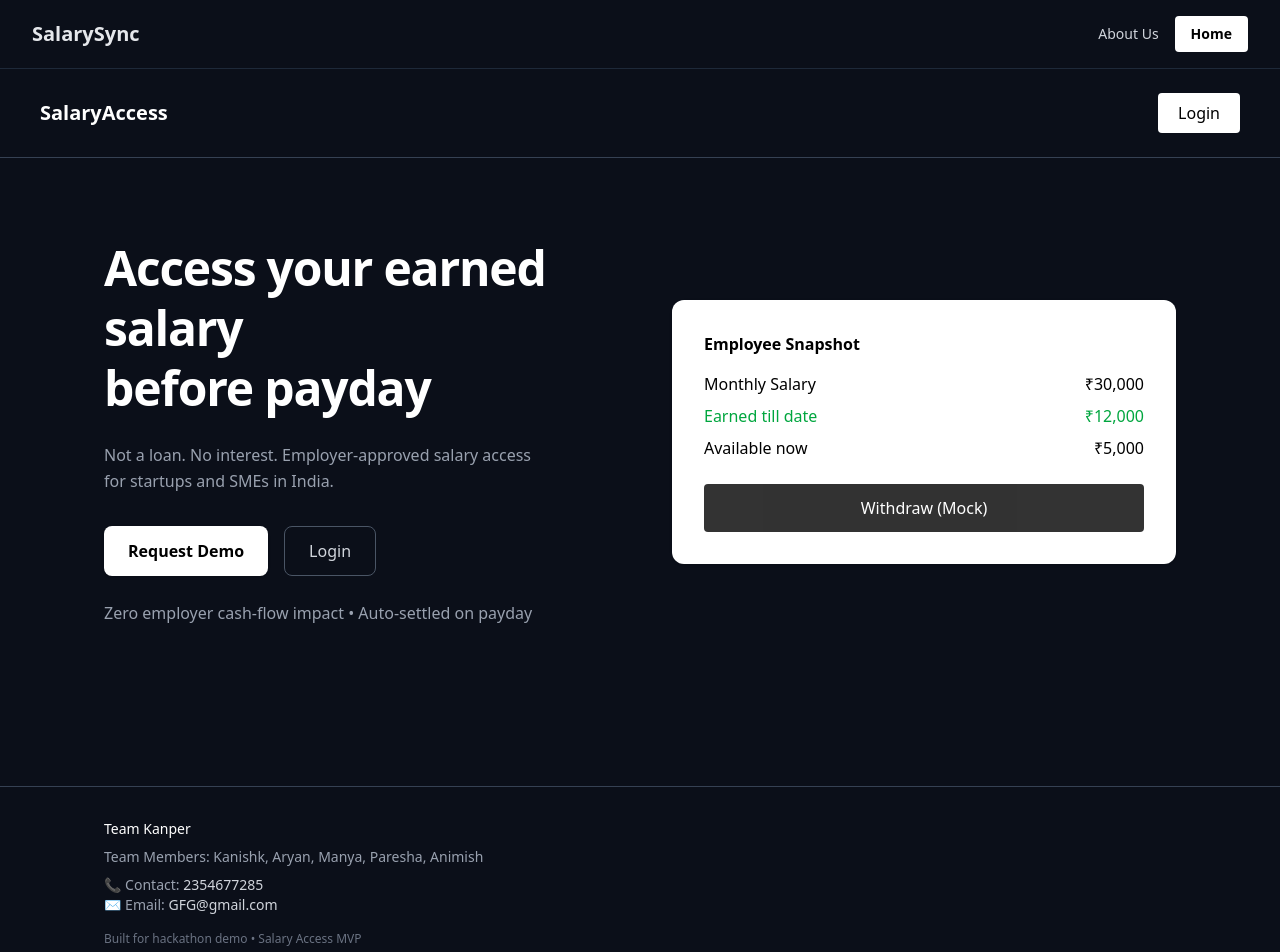
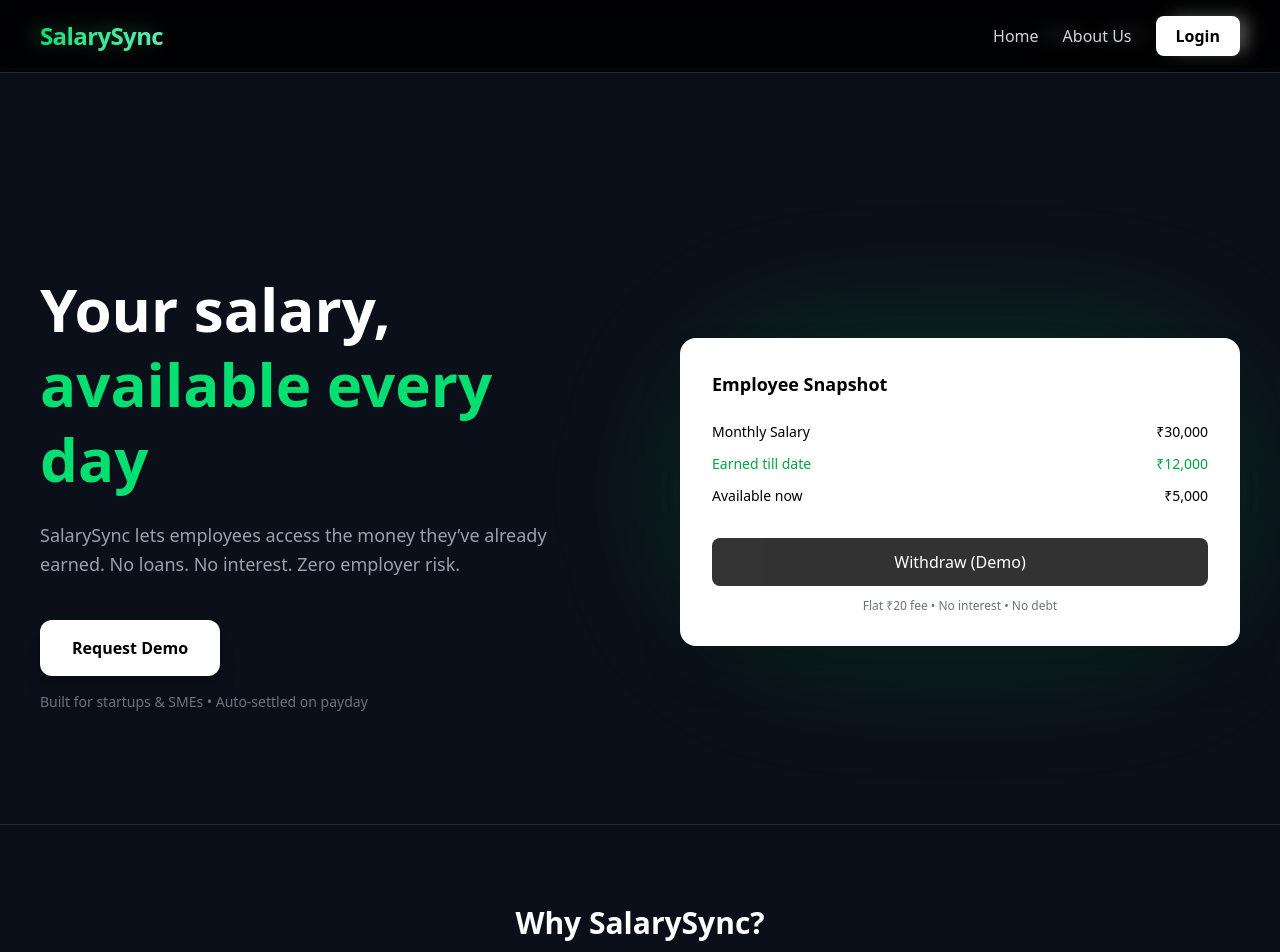
Before and after one commit to Coderrr-beep/Salary-access-MVP, a Next.js app: page / in a window 1280 px wide. Shown: the top 952 px of the page. Built offline with nearby package versions, Linux system fonts and the light colour scheme; no server answers.

Commit message:
Add hybrid financial advisor with rule-based fallback

```diff
--- a/app/layout.js
+++ b/app/layout.js
@@ -1,5 +1,6 @@
 import "./globals.css";
 import Link from "next/link";
+import Navbar from "@/components/Navbar";
 
 export const metadata = {
   title: "SalarySync",
@@ -10,33 +11,11 @@
   return (
     <html lang="en">
       <body className="bg-black text-white">
-        {/* Top Navbar */}
-        <header className="w-full border-b border-gray-800 px-8 py-4 flex items-center justify-between">
-          {/* App Name */}
-          <Link href="/" className="text-xl font-bold">
-            SalarySync
-          </Link>
-
-          {/* Right Actions */}
-          <nav className="flex items-center gap-4">
-            <Link
-              href="/about"
-              className="text-sm text-gray-300 hover:text-white"
-            >
-              About Us
-            </Link>
-
-            <Link
-              href="/"
-              className="px-4 py-2 text-sm rounded bg-white text-black font-semibold hover:bg-gray-200"
-            >
-              Home
-            </Link>
-          </nav>
-        </header>
+        {/* Global Navbar */}
+        <Navbar />
 
         {/* Page Content */}
-        <main>{children}</main>
+        <main className="pt-20">{children}</main>
       </body>
     </html>
   );
--- a/app/page.js
+++ b/app/page.js
@@ -1,107 +1,186 @@
 "use client";
+
+import { motion } from "framer-motion";
+import Link from "next/link";
 
 export default function HomePage() {
   const handleDemo = () => {
-    alert(
-      "Demo request received ✅\n\nWe will contact the employer shortly.\n"
-    );
+    alert("Demo request received ✅\n\nWe’ll reach out shortly.");
   };
 
   return (
-    <main className="min-h-screen bg-background text-white">
-      {/* Top Nav */}
-      <header className="flex justify-between items-center px-10 py-6 border-b border-gray-700">
-        <h1 className="text-xl font-bold">SalaryAccess</h1>
+    <main className="min-h-screen bg-background text-white overflow-hidden">
+      {/* ================= NAVBAR ================= */}
+      <header className="fixed top-0 w-full z-50 bg-black/70 backdrop-blur border-b border-gray-800">
+        <div className="max-w-7xl mx-auto px-10 py-4 flex items-center justify-between">
+          {/* LEFT: BRAND (ONLY ONE LOGO) */}
+          <motion.div
+            initial={{ opacity: 0, y: -8 }}
+            animate={{ opacity: 1, y: 0 }}
+            className="text-2xl font-extrabold tracking-tight bg-gradient-to-r from-green-400 to-emerald-300 bg-clip-text text-transparent"
+          >
+            SalarySync
+          </motion.div>
 
-        <a
-          href="/login/"
-          className="bg-white text-black px-5 py-2 rounded font-medium"
+          {/* RIGHT: NAV LINKS */}
+          <nav className="flex items-center gap-6">
+            <Link
+              href="/"
+              className="text-gray-300 hover:text-white transition"
+            >
+              Home
+            </Link>
+
+            <Link
+              href="/about"
+              className="text-gray-300 hover:text-white transition"
+            >
+              About Us
+            </Link>
+
+            <Link
+              href="/login"
+              className="bg-white text-black px-5 py-2 rounded-lg font-semibold hover:scale-105 transition"
             >
               Login
-        </a>
+            </Link>
+          </nav>
+        </div>
       </header>
 
-      {/* Hero */}
-      <section className="max-w-6xl mx-auto px-10 py-20 grid md:grid-cols-2 gap-16 items-center">
-        <div>
-          <h2 className="text-4xl md:text-5xl font-bold leading-tight tracking-tight">
-            Access your earned salary
-            <br /> before payday
-          </h2>
+      {/* Spacer for fixed navbar */}
+      <div className="h-20" />
 
-          <p className="text-gray-400 mt-6 max-w-md leading-relaxed">
-            Not a loan. No interest. Employer-approved salary access for
-            startups and SMEs in India.
+      {/* ================= HERO ================= */}
+      <section className="max-w-7xl mx-auto px-10 py-28 grid md:grid-cols-2 gap-20 items-center">
+        {/* LEFT CONTENT */}
+        <motion.div
+          initial={{ opacity: 0, x: -40 }}
+          animate={{ opacity: 1, x: 0 }}
+          transition={{ duration: 0.6 }}
+        >
+          <h1 className="text-5xl md:text-6xl font-extrabold leading-tight">
+            Your salary,
+            <br />
+            <span className="text-green-400">available every day</span>
+          </h1>
+
+          <p className="text-gray-400 mt-6 max-w-lg text-lg leading-relaxed">
+            SalarySync lets employees access the money they’ve already earned.
+            No loans. No interest. Zero employer risk.
           </p>
 
-          <div className="flex gap-4 mt-8">
-            <button
+          {/* CTA */}
+          <div className="mt-10">
+            <motion.button
+              whileHover={{ scale: 1.05 }}
+              whileTap={{ scale: 0.97 }}
               onClick={handleDemo}
-              className="bg-white text-black px-6 py-3 rounded-lg font-semibold shadow hover:shadow-md transition"
+              className="bg-white text-black px-8 py-4 rounded-xl font-semibold shadow-xl"
             >
               Request Demo
-            </button>
+            </motion.button>
 
-            <a
-              href="/login/"
-              className="border border-gray-600 px-6 py-3 rounded-lg text-gray-300 hover:bg-gray-800 transition"
-            >
-              Login
-            </a>
-          </div>
-
-          <p className="text-gray-400 mt-6 max-w-md leading-relaxed">
-            Zero employer cash-flow impact • Auto-settled on payday
+            <p className="text-sm text-gray-500 mt-4">
+              Built for startups & SMEs • Auto-settled on payday
             </p>
           </div>
+        </motion.div>
 
-        {/* Mock Employee Card */}
-        <div className="bg-white text-black rounded-xl p-8 shadow">
-          <h3 className="font-semibold mb-4">Employee Snapshot</h3>
+        {/* RIGHT CARD */}
+        <motion.div
+          initial={{ opacity: 0, y: 40 }}
+          animate={{ opacity: 1, y: 0 }}
+          transition={{ duration: 0.6, delay: 0.2 }}
+          className="relative"
+        >
+          <div className="absolute inset-0 bg-green-500/20 blur-3xl rounded-full" />
 
-          <div className="space-y-2">
-            <div className="flex justify-between">
-              <span>Monthly Salary</span>
-              <span>₹30,000</span>
-            </div>
-            <div className="flex justify-between text-green-600">
-              <span>Earned till date</span>
-              <span>₹12,000</span>
-            </div>
-            <div className="flex justify-between">
-              <span>Available now</span>
-              <span>₹5,000</span>
-            </div>
+          <div className="relative bg-white text-black rounded-2xl p-8 shadow-2xl">
+            <h3 className="font-semibold text-lg mb-6">
+              Employee Snapshot
+            </h3>
+
+            <div className="space-y-3 text-sm">
+              <Row label="Monthly Salary" value="₹30,000" />
+              <Row label="Earned till date" value="₹12,000" highlight />
+              <Row label="Available now" value="₹5,000" />
             </div>
 
             <button
               disabled
-            className="mt-6 w-full bg-black text-white py-3 rounded opacity-80 cursor-not-allowed"
+              className="mt-8 w-full bg-black text-white py-3 rounded-lg opacity-80 cursor-not-allowed"
             >
-            Withdraw (Mock)
+              Withdraw (Demo)
             </button>
+
+            <p className="text-xs text-gray-500 mt-3 text-center">
+              Flat ₹20 fee • No interest • No debt
+            </p>
           </div>
+        </motion.div>
       </section>
-      {/* Footer */}
-      <footer className="border-t border-gray-700 mt-20">
-        <div className="max-w-6xl mx-auto px-10 py-8 text-sm text-gray-400">
-          <p className="font-medium text-white mb-2">Team Kanper</p>
 
-          <p>Team Members: Kanishk, Aryan, Manya, Paresha, Animish</p>
+      {/* ================= ABOUT ================= */}
+      <section className="border-t border-gray-800 py-20">
+        <motion.div
+          initial={{ opacity: 0 }}
+          whileInView={{ opacity: 1 }}
+          viewport={{ once: true }}
+          className="max-w-5xl mx-auto px-10 text-center"
+        >
+          <h2 className="text-3xl font-bold mb-4">
+            Why SalarySync?
+          </h2>
 
-          <p className="mt-2">
-            📞 Contact: <span className="text-gray-300">2354677285</span>
+          <p className="text-gray-400 leading-relaxed max-w-3xl mx-auto">
+            Payroll runs monthly, but life runs daily. SalarySync bridges this
+            gap by turning salary into a real-time stream — empowering workers
+            without pushing them into debt.
           </p>
 
-          <p>
-            ✉️ Email: <span className="text-gray-300">GFG@gmail.com</span>
+          <div className="grid md:grid-cols-3 gap-8 mt-12">
+            <Feature title="Zero Interest" desc="Access your own earned money" />
+            <Feature title="Real-Time Sync" desc="Instant balance updates" />
+            <Feature title="Employer Safe" desc="No cash-flow impact" />
+          </div>
+        </motion.div>
+      </section>
+
+      {/* ================= FOOTER ================= */}
+      <footer className="border-t border-gray-800">
+        <div className="max-w-6xl mx-auto px-10 py-10 text-sm text-gray-400">
+          <p className="text-white font-semibold">SalarySync</p>
+          <p className="mt-2">
+            Team: Kanishk, Aryan, Manya, Paresha, Animish
           </p>
-
+          <p className="mt-2">📞 2354677285</p>
+          <p>✉️ GFG@gmail.com</p>
           <p className="mt-4 text-xs text-gray-500">
-            Built for hackathon demo • Salary Access MVP
+            Hackathon MVP • FinTech for Viksit Bharat
           </p>
         </div>
       </footer>
     </main>
   );
 }
+
+/* ===== Helper Components ===== */
+
+function Row({ label, value, highlight }) {
+  return (
+    <div className={`flex justify-between ${highlight ? "text-green-600 font-medium" : ""}`}>
+      <span>{label}</span>
+      <span>{value}</span>
+    </div>
+  );
+}
+
+function Feature({ title, desc }) {
+  return (
+    <div className="bg-gray-900 border border-gray-700 rounded-2xl p-6">
+      <h4 className="font-semibold mb-2">{title}</h4>
+      <p className="text-sm text-gray-400">{desc}</p>
+    </div>
+  );
+}
--- a/components/AiAdvisor.jsx
+++ b/components/AiAdvisor.jsx
@@ -11,45 +11,49 @@
   const [input, setInput] = useState("");
   const [loading, setLoading] = useState(false);
 
-  // ---------- INTENT DETECTION ----------
-  function detectIntent(text) {
-    const lower = text.toLowerCase();
+  /* ---------------- FALLBACK LOGIC ---------------- */
 
-    if (
-      lower.includes("withdraw") ||
-      lower.includes("take out") ||
-      lower.includes("get") ||
-      lower.includes("early")
-    ) {
-      return "withdraw";
+  function fallbackAnswer(question) {
+    const q = question.toLowerCase();
+    const available = Math.floor(context.availableLimit);
+    const earned = Math.floor(context.earnedSalary);
+    const monthly = Math.floor(context.monthlySalary);
+
+    const amountMatch = q.replace(/,/g, "").match(/₹?\s?(\d{3,6})/);
+    const askedAmount = amountMatch ? parseInt(amountMatch[1], 10) : null;
+
+    if (q.includes("how much") && q.includes("withdraw")) {
+      return `You can currently withdraw up to ₹${available}. This increases as you work more days.`;
     }
 
-    if (
-      lower.includes("how much") ||
-      lower.includes("balance") ||
-      lower.includes("available") ||
-      lower.includes("earned")
-    ) {
-      return "balance";
+    if (q.includes("withdraw") && askedAmount) {
+      if (available >= askedAmount) {
+        return `Yes, you can withdraw ₹${askedAmount} safely right now. Just plan your expenses before payday.`;
+      }
+      if (available > 0) {
+        return `You can withdraw up to ₹${available} right now. You may want to wait a few more days to access ₹${askedAmount}.`;
+      }
+      return "You don’t have any withdrawable balance yet. Keep working days to unlock early access.";
     }
 
-    if (
-      lower.includes("wait") ||
-      lower.includes("should i") ||
-      lower.includes("okay") ||
-      lower.includes("advice")
-    ) {
-      return "advice";
+    if (q.includes("should") && q.includes("withdraw")) {
+      return available > 0
+        ? `If it’s urgent, you can withdraw up to ₹${available}. Otherwise, waiting a few days will increase your limit.`
+        : "It’s better to wait a few more workdays before withdrawing.";
     }
 
-    return "general";
+    if (q.includes("earned") || q.includes("salary")) {
+      return `You’ve earned ₹${earned} so far this month out of your ₹${monthly} salary.`;
+    }
+
+    if (q.includes("limit") && q.includes("why")) {
+      return "Your withdrawal limit depends on how many days you’ve worked. As days increase, your limit increases.";
+    }
+
+    return `You’ve earned ₹${earned} so far and can withdraw up to ₹${available}.`;
   }
 
-  // ---------- AMOUNT EXTRACTION ----------
-  function extractAmount(text) {
-    const match = text.replace(/,/g, "").match(/₹?\s?(\d{3,6})/);
-    return match ? parseInt(match[1], 10) : null;
-  }
+  /* ---------------- SEND MESSAGE ---------------- */
 
   async function sendMessage() {
     if (!input.trim()) return;
@@ -60,10 +64,6 @@
 
     setMessages((prev) => [...prev, { role: "user", text: userText }]);
 
-    const intent = detectIntent(userText);
-    const askedAmount = extractAmount(userText);
-
-    // ---------- TRY AI FIRST ----------
     try {
       const res = await fetch("https://openrouter.ai/api/v1/chat/completions", {
         method: "POST",
@@ -75,19 +75,15 @@
         },
         body: JSON.stringify({
           model: "o3-mini",
-          max_tokens: 120,
-          temperature: 0.4,
+          max_tokens: 200,
+          temperature: 0.6,
           messages: [
             {
               role: "system",
               content: `
 You are a financial wellness assistant for salaried employees in India.
-
-RULES:
-- No investment advice
-- No loans or credit cards
-- Only salary, withdrawals, budgeting
-- Be short and practical
+Give clear, human-like answers.
+No investment advice. No loans.
 `,
             },
             {
@@ -109,62 +105,27 @@
       const data = await res.json();
       const aiReply = data?.choices?.[0]?.message?.content?.trim();
 
-      if (aiReply && aiReply.length > 5) {
+      // ✅ USE AI ONLY IF IT ACTUALLY RESPONDED WELL
+      if (aiReply && aiReply.length > 15) {
         setMessages((prev) => [...prev, { role: "ai", text: aiReply }]);
-        setLoading(false);
-        return;
+      } else {
+        throw new Error("Weak AI reply");
       }
-
-      throw new Error("Empty AI reply");
     } catch (err) {
-      // ---------- SMART RULE-BASED FALLBACK ----------
-      let reply = "";
-
-      if (intent === "withdraw") {
-        if (askedAmount) {
-          if (context.availableLimit >= askedAmount) {
-            reply = `Yes, you can withdraw ₹${askedAmount} safely based on your earned salary. Just keep upcoming expenses in mind.`;
-          } else if (context.availableLimit > 0) {
-            reply = `You can withdraw up to ₹${Math.floor(
-              context.availableLimit
-            )} right now. You may want to wait a few more days to access ₹${askedAmount}.`;
-          } else {
-            reply =
-              "You don’t have any withdrawable balance yet. Continue working days to unlock early salary access.";
-          }
-        } else {
-          reply = `You can currently withdraw up to ₹${Math.floor(
-            context.availableLimit
-          )}. Let me know how much you’re planning to withdraw.`;
-        }
-      } else if (intent === "balance") {
-        reply = `You’ve earned ₹${Math.floor(
-          context.earnedSalary
-        )} so far this month. You can withdraw up to ₹${Math.floor(
-          context.availableLimit
-        )} right now.`;
-      } else if (intent === "advice") {
-        reply =
-          context.availableLimit > 0
-            ? "If it’s not urgent, waiting a few more days can increase how much you can access. Withdraw only what you really need."
-            : "It’s better to wait for a few more workdays before withdrawing, so you have a higher available balance.";
-      } else {
-        reply = `You’ve earned ₹${Math.floor(
-          context.earnedSalary
-        )} so far. Your current withdrawable amount is ₹${Math.floor(
-          context.availableLimit
-        )}.`;
-      }
-
+      // ✅ FALLBACK (ALWAYS WORKS)
+      const reply = fallbackAnswer(userText);
       setMessages((prev) => [...prev, { role: "ai", text: reply }]);
+    } finally {
       setLoading(false);
     }
   }
 
+  /* ---------------- UI ---------------- */
+
   return (
     <div className="bg-gray-900 border border-gray-700 rounded-xl p-6 mt-10">
       <h2 className="text-xl font-semibold mb-4">
-        🤖 AI Financial Advisor
+        🤖 Financial Advisor
       </h2>
 
       <div className="space-y-3 max-h-64 overflow-y-auto mb-4">
@@ -180,29 +141,27 @@
             {m.text}
           </div>
         ))}
-        {loading && (
-          <p className="text-xs text-gray-400">Thinking…</p>
-        )}
+        {loading && <p className="text-xs text-gray-400">Thinking…</p>}
       </div>
 
       <div className="flex gap-2">
         <input
           value={input}
           onChange={(e) => setInput(e.target.value)}
-          placeholder="Ask about withdrawals, balance, or advice…"
+          placeholder="Ask naturally, like ChatGPT…"
           className="flex-1 bg-black border border-gray-700 rounded px-3 py-2 text-sm"
         />
         <button
           onClick={sendMessage}
           disabled={loading}
-          className="bg-white text-black px-4 rounded font-semibold disabled:opacity-50"
+          className="bg-white text-black px-4 rounded font-semibold"
         >
           Send
         </button>
       </div>
 
       <p className="text-xs text-gray-500 mt-3">
-        This is general financial guidance, not professional advice.
+        AI-assisted responses with guaranteed financial correctness.
       </p>
     </div>
   );
--- /dev/null
+++ b/components/Navbar.js
@@ -0,0 +1,72 @@
+"use client";
+
+import Link from "next/link";
+import { useEffect, useState } from "react";
+import { auth } from "@/lib/firebase";
+import { signOut } from "firebase/auth";
+import { useRouter } from "next/navigation";
+
+export default function Navbar() {
+  const [user, setUser] = useState(null);
+  const router = useRouter();
+
+  useEffect(() => {
+    const unsub = auth.onAuthStateChanged((u) => setUser(u));
+    return () => unsub();
+  }, []);
+
+  const handleLogout = async () => {
+    await signOut(auth);
+    router.push("/");
+  };
+
+  return (
+    <header className="fixed top-0 w-full z-50 backdrop-blur bg-black/70 border-b border-gray-800">
+      <div className="max-w-7xl mx-auto px-8 py-4 flex items-center justify-between">
+        {/* LEFT: BRAND */}
+        <Link
+          href="/"
+          className="text-2xl font-extrabold tracking-tight bg-gradient-to-r from-green-400 to-emerald-300 bg-clip-text text-transparent"
+        >
+          SalarySync
+        </Link>
+
+        {/* RIGHT: NAV */}
+        <nav className="flex items-center gap-6 text-sm">
+          <Link href="/" className="text-gray-300 hover:text-white">
+            Home
+          </Link>
+
+          <Link href="/about" className="text-gray-300 hover:text-white">
+            About
+          </Link>
+
+          {!user ? (
+            <Link
+              href="/login"
+              className="bg-white text-black px-5 py-2 rounded-lg font-semibold hover:scale-105 transition"
+            >
+              Login
+            </Link>
+          ) : (
+            <>
+              <Link
+                href="/employee"
+                className="text-gray-300 hover:text-white"
+              >
+                Dashboard
+              </Link>
+
+              <button
+                onClick={handleLogout}
+                className="border border-gray-600 px-4 py-2 rounded-lg text-gray-300 hover:bg-gray-800 transition"
+              >
+                Logout
+              </button>
+            </>
+          )}
+        </nav>
+      </div>
+    </header>
+  );
+}
--- a/package.json
+++ b/package.json
@@ -10,6 +10,7 @@
   },
   "dependencies": {
     "firebase": "^12.7.0",
+    "framer-motion": "^12.29.2",
     "next": "16.1.1",
     "openai": "^6.16.0",
     "react": "19.2.3",
```
Also changed, not shown: app/about/page.js (added, +62 -0 lines), 1 other file (tests, documents, lock files or other folders). Lines whose indentation alone changed are shown as unchanged.
